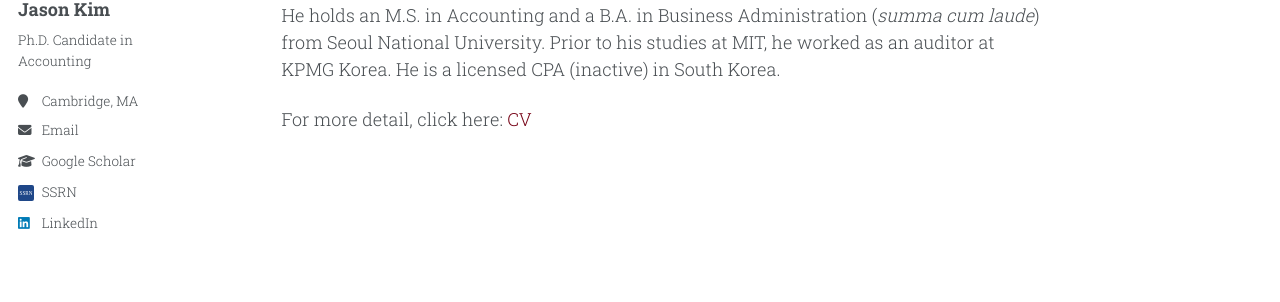
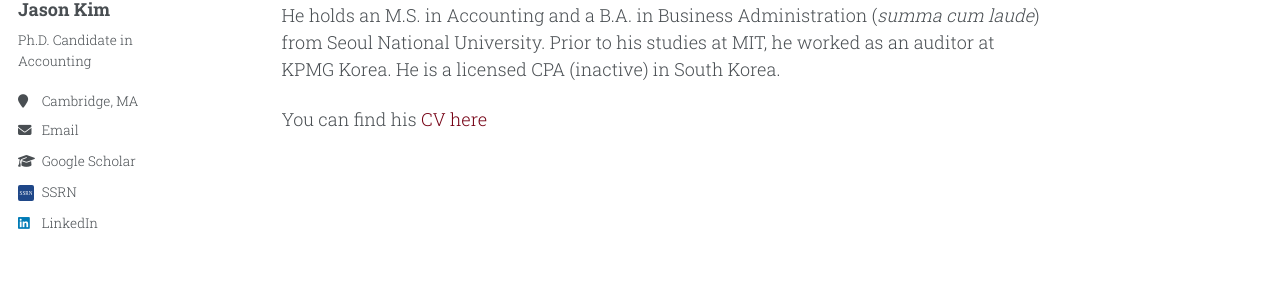
Before and after one commit to jgkim262/jgkim262.github.io, a Jekyll site: the page built from _pages/about.md, in a window 1280 px wide. Shown: the part 297-599 px from the top of the page. Built offline with Jekyll 4.4.1, drawn with Linux system fonts in a browser that asks for light colours; a style sheet for code colours, icons or effects is not loaded.

Commit message:
Update about.md

```diff
--- a/_pages/about.md
+++ b/_pages/about.md
@@ -13,4 +13,4 @@ His research interests lie in auditing, regulation, and the organizational desig
 
 He holds an M.S. in Accounting and a B.A. in Business Administration (*summa cum laude*) from Seoul National University. Prior to his studies at MIT, he worked as an auditor at KPMG Korea. He is a licensed CPA (inactive) in South Korea.
 
-For more detail, click here: [CV](/files/JasonKim_CV.pdf)
+You can find his [CV here](/files/JasonKim_CV.pdf)
```
